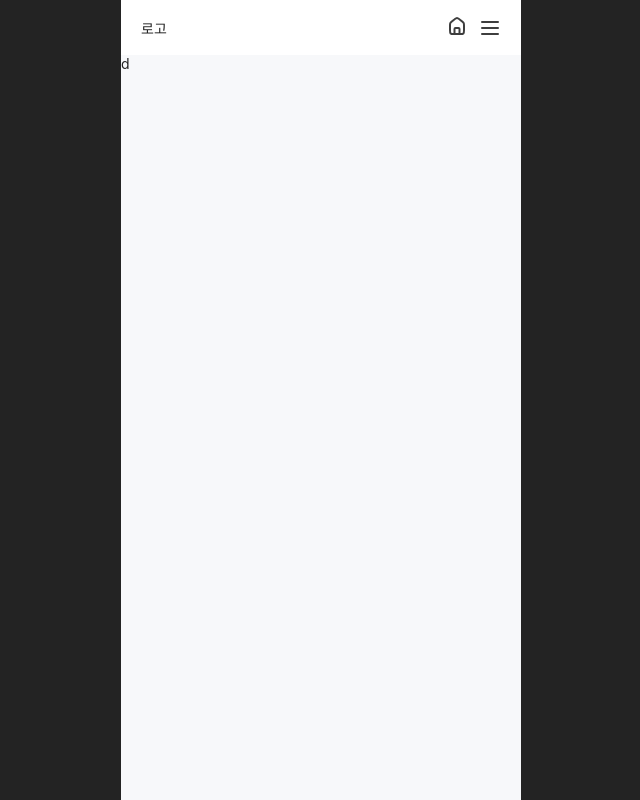
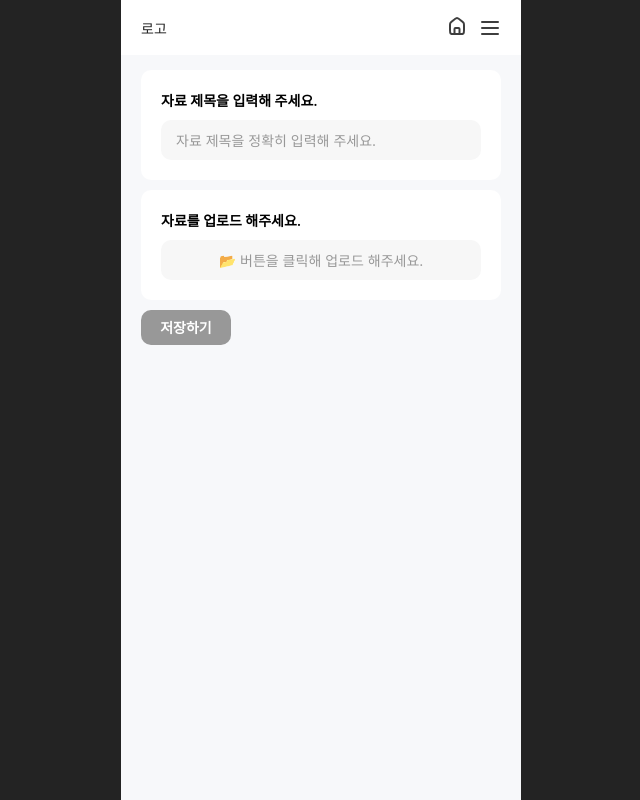
Before and after one commit to ERICA-Club-Hub/Frontend, a React (Vite) app: page /resources/register in a window 1280 px wide. Shown: the whole page, without its empty margins (319-959 px from the left). Built offline with nearby package versions, Linux system fonts and the light colour scheme; no server answers; a web font is replaced by a local one.

Commit message:
style: 자료 등록하기 기본 상태일 때 UI(#70)

```diff
--- a/src/pages/resources/register/ResourcesRegisterPage.tsx
+++ b/src/pages/resources/register/ResourcesRegisterPage.tsx
@@ -1,3 +1,79 @@
+import Button from '@/components/Common/Button';
+import styled from 'styled-components';
+
 export default function ResourcesRegisterPage() {
-    return <div>d</div>;
+    return (
+        <Container>
+            <CardContainer>
+                <CardContent>
+                    <CardTitle>자료 제목을 입력해 주세요.</CardTitle>
+                    <CardInput placeholder="자료 제목을 정확히 입력해 주세요." />
+                </CardContent>
+                <CardContent>
+                    <CardTitle>자료를 업로드 해주세요.</CardTitle>
+                    <CardUpload placeholder="📂 버튼을 클릭해 업로드 해주세요." />
+                </CardContent>
+            </CardContainer>
+            <Button size="small" variant="filled">
+                저장하기
+            </Button>
+        </Container>
+    );
 }
+
+const Container = styled.div`
+    padding-top: 15px;
+    padding-left: 20px;
+    padding-right: 20px;
+    display: flex;
+    flex-direction: column;
+    gap: 10px;
+`;
+
+const CardContainer = styled.div`
+    display: flex;
+    flex-direction: column;
+    gap: 10px;
+`;
+
+const CardContent = styled.div`
+    padding: 20px;
+    display: flex;
+    flex-direction: column;
+    gap: 10px;
+    background-color: #ffffff;
+    border-radius: 10px;
+`;
+
+const CardTitle = styled.span`
+    color: black;
+    font-weight: 600;
+    font-size: 14px;
+`;
+
+const CardInput = styled.input`
+    background-color: #f7f7f7;
+    height: 40px;
+    border-radius: 10px;
+    text-align: left;
+    padding-left: 15px;
+    font-size: 14px;
+    font-weight: 400;
+    color: black;
+    &::placeholder {
+        color: #989898;
+    }
+`;
+
+const CardUpload = styled.input`
+    background-color: #f7f7f7;
+    height: 40px;
+    border-radius: 10px;
+    text-align: center;
+    font-size: 14px;
+    font-weight: 400;
+    color: black;
+    &::placeholder {
+        color: #989898;
+    }
+`;
```
